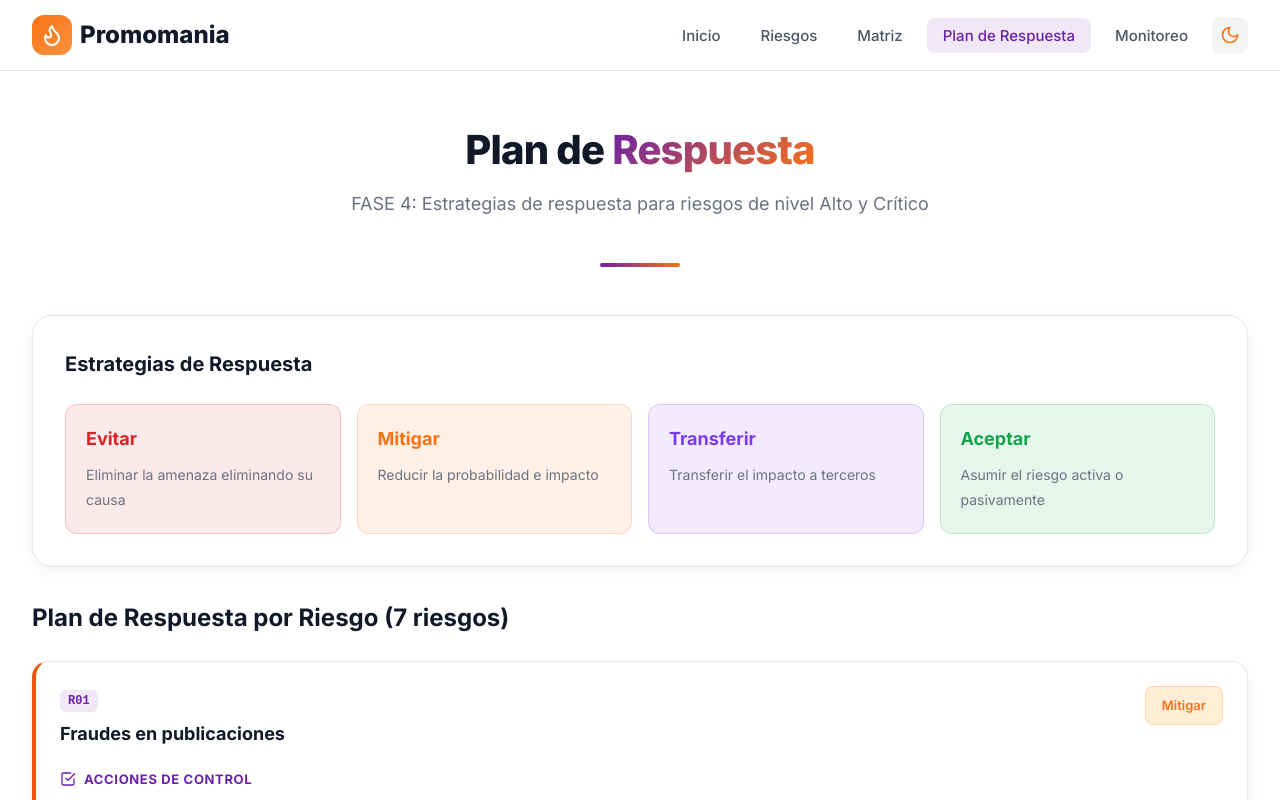
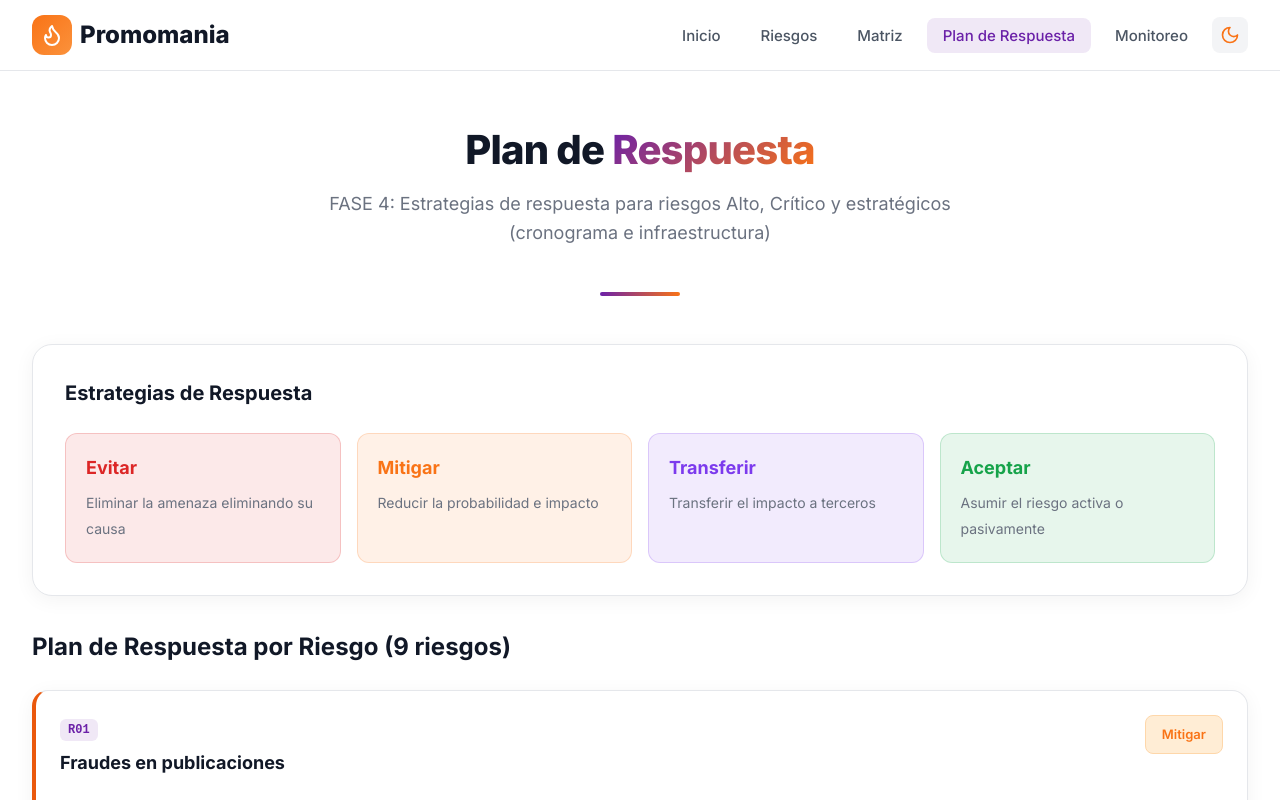
Before and after one commit to gabrieldevco/RisksPromomania, a React (Vite) app: page / in a window 1280 px wide. Both pictures are taken after a click on the button "Plan de Respuesta". Shown: the top 800 px of the page. Built offline with nearby package versions, Linux system fonts and the light colour scheme.

Commit message:
corregir desinformación en Plan de Monitoreo y Respuesta: fechas, riesgos incluidos, y nombre de R11

```diff
--- a/src/sections/Monitoreo.jsx
+++ b/src/sections/Monitoreo.jsx
@@ -17,12 +17,12 @@ const frequencies = {
 };
 
 const nextReviews = {
-  'Diaria': '2026-07-15',
+  'Diaria': '2026-08-15',
   'Continua': 'Automático',
-  'Semanal': '2026-07-22',
-  'Mensual': '2026-08-01',
-  'Trimestral': '2026-09-30',
-  'Semestral': '2026-12-31'
+  'Semanal': '2026-08-22',
+  'Mensual': '2026-09-01',
+  'Trimestral': '2026-10-30',
+  'Semestral': '2026-12-15'
 };
 
 const Monitoreo = () => {
@@ -128,8 +128,9 @@ const Monitoreo = () => {
         {[
           { icon: Clock, color: '#DC2626', title: 'Revisión Diaria', items: ['Monitoreo de uptime', 'Alertas de seguridad', 'Dashboard de métricas'] },
           { icon: Clock, color: '#F97316', title: 'Revisión Semanal', items: ['Publicaciones moderadas', 'Avance del proyecto', 'Tickets críticos'] },
-          { icon: Clock, color: '#6B21A8', title: 'Revisión Mensual', items: ['Métricas de negocio', 'Retención de talento', 'Nuevos riesgos'] },
-          { icon: Clock, color: '#7C3AED', title: 'Revisión Trimestral', items: ['Auditoría de seguridad', 'Cumplimiento normativo', 'Actualización del plan'] }
+          { icon: Clock, color: '#6B21A8', title: 'Revisión Mensual', items: ['Métricas de negocio', 'Escasez de talento técnico', 'Nuevos riesgos'] },
+          { icon: Clock, color: '#7C3AED', title: 'Revisión Trimestral', items: ['Auditoría de seguridad', 'Cumplimiento normativo', 'Preparación lanzamiento 30 Nov'] },
+          { icon: Clock, color: '#16A34A', title: 'Hito: Lanzamiento', items: ['Despliegue producción 30 Nov', 'Monitoreo post-lanzamiento', 'Cierre del proyecto'] }
         ].map((section, i) => (
           <div key={i} style={{
             background: 'var(--bg-card)',
--- a/src/sections/Respuesta.jsx
+++ b/src/sections/Respuesta.jsx
@@ -163,14 +163,16 @@ const ResponseCard = ({ risk }) => {
 };
 
 const Respuesta = () => {
-  // Solo mostrar riesgos de nivel Alto y Crítico
-  const highAndCriticalRisks = risks.filter(r => r.level >= 10);
+  // Mostrar riesgos de nivel Alto, Crítico + R08 y R10 (relevantes para cronograma e infraestructura)
+  const highAndCriticalRisks = risks.filter(r =>
+    r.level >= 10 || r.id === 'R08' || r.id === 'R10'
+  );
 
   return (
     <div style={{ maxWidth: '1400px', margin: '0 auto', padding: '0 2rem 3rem' }}>
       <div className="section-header">
         <h1>Plan de <span>Respuesta</span></h1>
-        <p>FASE 4: Estrategias de respuesta para riesgos de nivel Alto y Crítico</p>
+        <p>FASE 4: Estrategias de respuesta para riesgos Alto, Crítico y estratégicos (cronograma e infraestructura)</p>
       </div>
 
       <div style={{
```
